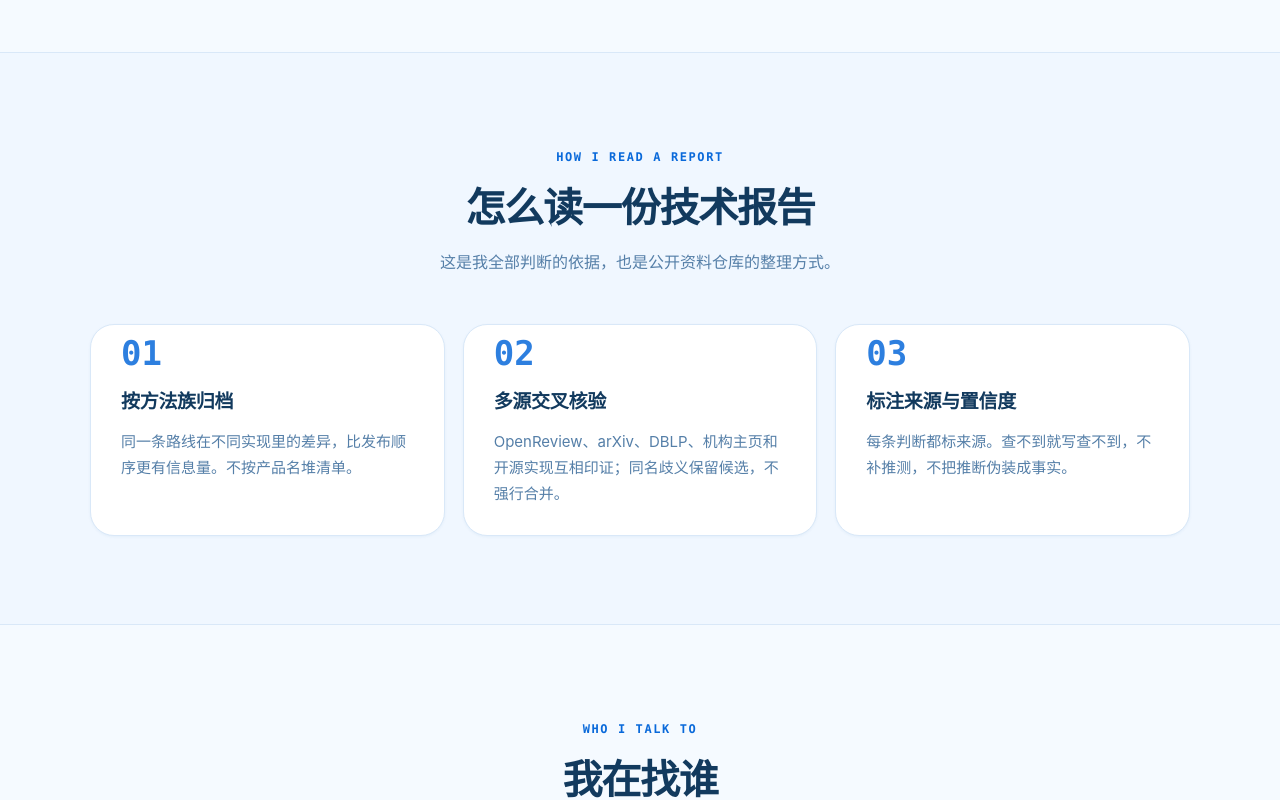
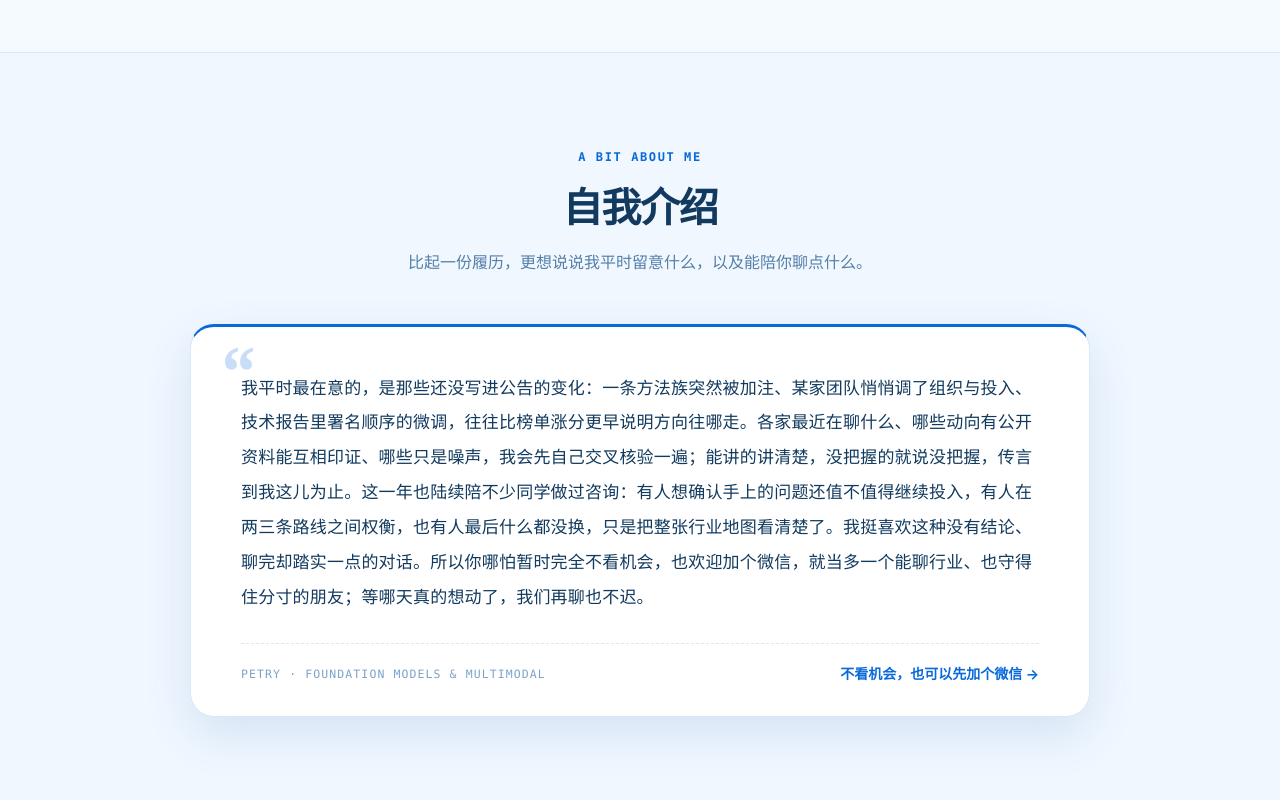
Before and after one commit to Nikoyyl21/Nikoyyl21.github.io, a plain HTML site: page index.html in a window 1280 px wide. Shown: the part 2000-2800 px from the top of the page. Drawn offline with Linux system fonts and the light colour scheme.

Commit message:
Replace report-method section with a personal intro

```diff
--- a/assets/site.css
+++ b/assets/site.css
@@ -177,6 +177,33 @@ img, svg { display: block; max-width: 100%; }
 .card-cross .card-label { color: var(--accent); }
 .card-note { margin: 0 0 8px; padding-left: 15px; font-size: 12.5px; line-height: 1.55; color: var(--text-faint); }
 
+/* ---------- intro ---------- */
+.intro-card {
+  position: relative;
+  max-width: 900px;
+  margin: 0 auto;
+  padding: 44px 50px 30px;
+  background: var(--surface);
+  border: 1px solid var(--border);
+  border-top: 3px solid var(--accent);
+  border-radius: var(--radius-lg);
+  box-shadow: var(--shadow-lg);
+}
+.intro-mark {
+  position: absolute; top: 8px; left: 30px;
+  color: var(--accent); opacity: 0.22;
+  font-family: Georgia, "Times New Roman", serif;
+  font-size: 72px; font-weight: 700; line-height: 1;
+  pointer-events: none;
+}
+.intro-text { position: relative; margin: 0; font-size: 17px; line-height: 2.05; letter-spacing: 0.2px; color: var(--text); }
+.intro-foot {
+  display: flex; align-items: center; justify-content: space-between; flex-wrap: wrap; gap: 12px;
+  margin-top: 28px; padding-top: 18px; border-top: 1px dashed var(--border);
+}
+.intro-sign { font-family: var(--mono); font-size: 11.5px; letter-spacing: 1.1px; color: var(--text-faint); text-transform: uppercase; }
+.intro-link { font-size: 14px; font-weight: 650; }
+
 .numbered { counter-reset: item; }
 .number-item { position: relative; padding-top: 8px; }
 .number-item .num { display: block; font-family: var(--mono); font-size: 34px; font-weight: 700; color: var(--accent); line-height: 1.2; opacity: 0.85; }
@@ -255,6 +282,9 @@ body.phone-open { overflow: hidden; }
   .hero-deco { display: none; }
   .connect-box { padding: 32px 22px; }
   .email-btn { font-size: 14px; padding: 13px 20px; word-break: break-all; }
+  .intro-card { padding: 34px 26px 24px; }
+  .intro-mark { top: 4px; left: 18px; font-size: 56px; }
+  .intro-text { font-size: 16px; line-height: 1.95; }
 }
 
 @media (max-width: 420px) {
@@ -263,6 +293,9 @@ body.phone-open { overflow: hidden; }
   .hero-quote { padding: 16px 18px; font-size: 14px; }
   .btn { padding: 12px 18px; font-size: 14px; }
   .section-title { letter-spacing: -0.6px; }
+  .intro-card { padding: 30px 20px 22px; }
+  .intro-text { font-size: 15.5px; line-height: 1.9; }
+  .intro-sign { letter-spacing: 0.3px; }
 }
 
 @media (prefers-reduced-motion: reduce) {
--- a/index.html
+++ b/index.html
@@ -24,7 +24,7 @@
     <nav class="nav" id="nav">
       <a href="#about" class="nav-link active">About</a>
       <a href="#focus" class="nav-link">Focus</a>
-      <a href="#method" class="nav-link">Method</a>
+      <a href="#intro" class="nav-link">Intro</a>
       <a href="#who" class="nav-link">Who</a>
       <a href="#why" class="nav-link">Why Me</a>
       <a href="#connect" class="nav-link">Connect</a>
@@ -142,28 +142,19 @@
   </div>
 </section>
 
-<section class="section alt" id="method">
+<section class="section alt" id="intro">
   <div class="container">
     <div class="section-head">
-      <span class="eyebrow">How I Read A Report</span>
-      <h2 class="section-title">怎么读一份技术报告</h2>
-      <p class="section-lead">这是我全部判断的依据，也是公开资料仓库的整理方式。</p>
+      <span class="eyebrow">A Bit About Me</span>
+      <h2 class="section-title">自我介绍</h2>
+      <p class="section-lead">比起一份履历，更想说说我平时留意什么，以及能陪你聊点什么。</p>
     </div>
-    <div class="grid grid-3 numbered">
-      <div class="card number-item">
-        <span class="num">01</span>
-        <h3>按方法族归档</h3>
-        <p>同一条路线在不同实现里的差异，比发布顺序更有信息量。不按产品名堆清单。</p>
-      </div>
-      <div class="card number-item">
-        <span class="num">02</span>
-        <h3>多源交叉核验</h3>
-        <p>OpenReview、arXiv、DBLP、机构主页和开源实现互相印证；同名歧义保留候选，不强行合并。</p>
-      </div>
-      <div class="card number-item">
-        <span class="num">03</span>
-        <h3>标注来源与置信度</h3>
-        <p>每条判断都标来源。查不到就写查不到，不补推测，不把推断伪装成事实。</p>
+    <div class="intro-card">
+      <span class="intro-mark" aria-hidden="true">&ldquo;</span>
+      <p class="intro-text">我平时最在意的，是那些还没写进公告的变化：一条方法族突然被加注、某家团队悄悄调了组织与投入、技术报告里署名顺序的微调，往往比榜单涨分更早说明方向往哪走。各家最近在聊什么、哪些动向有公开资料能互相印证、哪些只是噪声，我会先自己交叉核验一遍；能讲的讲清楚，没把握的就说没把握，传言到我这儿为止。这一年也陆续陪不少同学做过咨询：有人想确认手上的问题还值不值得继续投入，有人在两三条路线之间权衡，也有人最后什么都没换，只是把整张行业地图看清楚了。我挺喜欢这种没有结论、聊完却踏实一点的对话。所以你哪怕暂时完全不看机会，也欢迎加个微信，就当多一个能聊行业、也守得住分寸的朋友；等哪天真的想动了，我们再聊也不迟。</p>
+      <div class="intro-foot">
+        <span class="intro-sign">Petry · Foundation Models &amp; Multimodal</span>
+        <a class="intro-link" href="#connect">不看机会，也可以先加个微信 →</a>
       </div>
     </div>
   </div>
@@ -269,7 +260,7 @@
     <div class="footer-nav">
       <a href="#about">About</a>
       <a href="#focus">Focus</a>
-      <a href="#method">Method</a>
+      <a href="#intro">Intro</a>
       <a href="#who">Who</a>
       <a href="#connect">Connect</a>
       <a href="https://github.com/Nikoyyl21">GitHub ↗</a>
```
Also changed, not shown: 2 other files.
